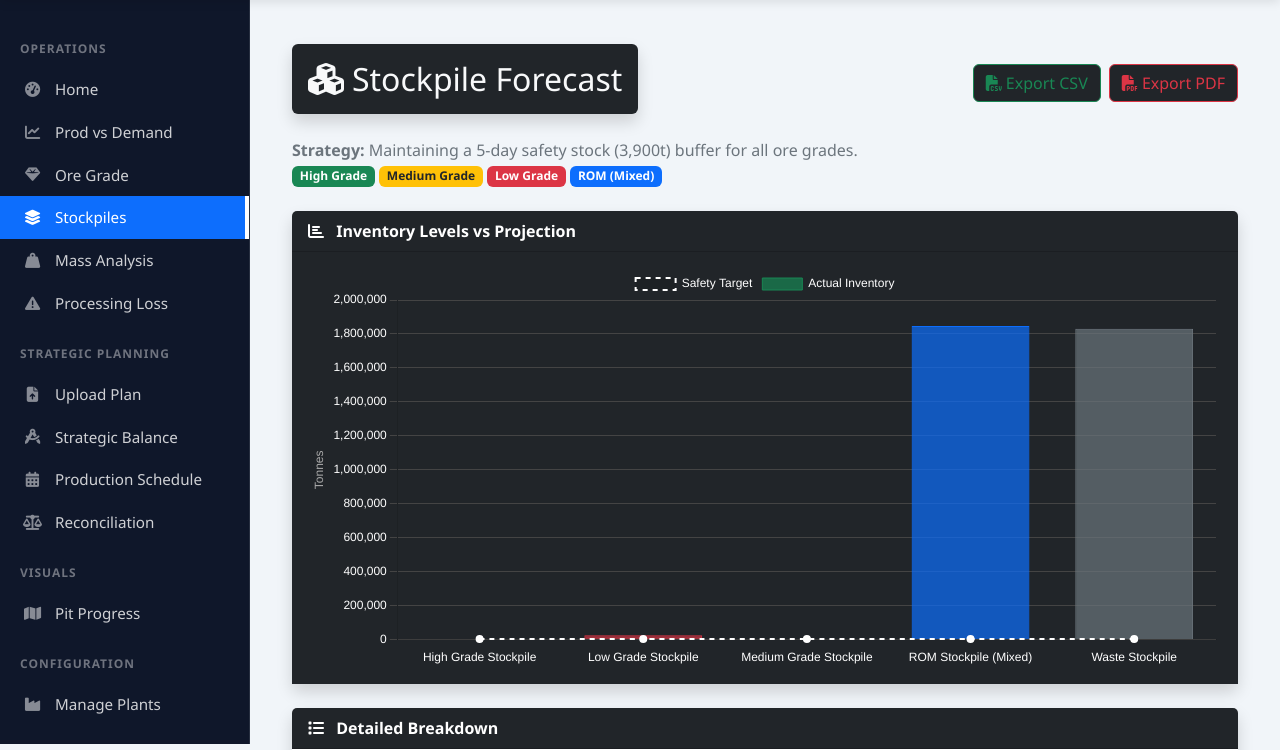
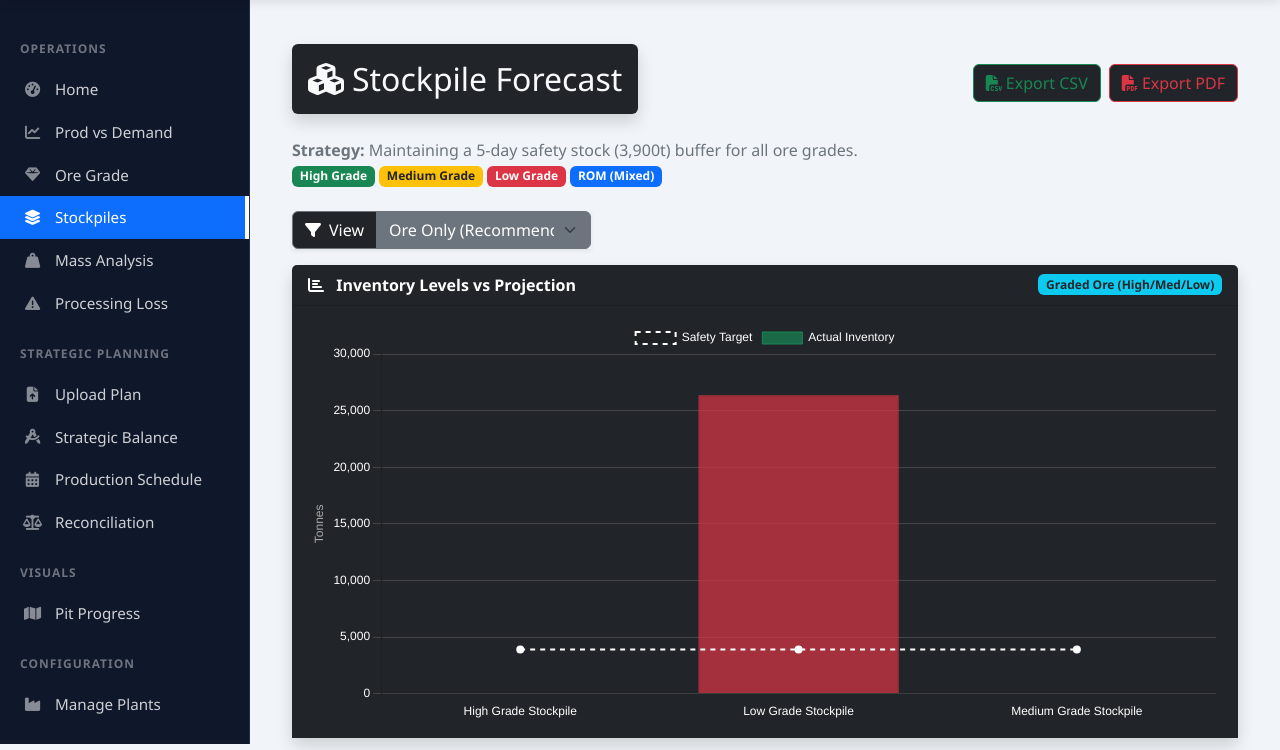
Before and after one commit to AnotidaDube/mineplant_project, a Django app: page /dashboard/stockpile_forecast/ in a window 1280 px wide. Shown: the part 56-806 px from the top of the page. Run offline with Django 5.2, Linux system fonts and the light colour scheme; data comes from the database, SQL or seed files in the repository; both versions use the stored data as it was after the commit; some libraries are stand-ins or nearby versions.

Commit message:
added clear tracking of stockpiles

```diff
--- a/dashboard/templates/dashboard/base.html
+++ b/dashboard/templates/dashboard/base.html
@@ -197,7 +197,7 @@
 
             <div class="sidebar-heading">Configuration</div>
 
-            <a class="nav-link {% if request.resolver_match.url_name == 'manage-plants' %}active{% endif %}" href="{% url 'manage-plants' %}">
+            <a class="nav-link {% if request.resolver_match.url_name == 'manage_plants' %}active{% endif %}" href="{% url 'manage_plants' %}">
                 <i class="fas fa-industry"></i> Manage Plants
             </a>
 
--- a/dashboard/templates/dashboard/stockpile_forecast.html
+++ b/dashboard/templates/dashboard/stockpile_forecast.html
@@ -33,9 +33,25 @@
         <span class="badge bg-primary">ROM (Mixed)</span>
     </p>
 
+    <div class="row mb-3">
+        <div class="col-md-4">
+            <div class="input-group shadow-sm">
+                <label class="input-group-text bg-dark text-white border-secondary" for="stockpileFilter">
+                    <i class="fas fa-filter me-2"></i> View
+                </label>
+                <select id="stockpileFilter" class="form-select bg-secondary text-white border-secondary" onchange="updateChartFilter()">
+                    <option value="all">Show All Stockpiles</option>
+                    <option value="ore_only" selected>Ore Only (Recommended)</option>
+                    <option value="waste_only">Waste Only</option>
+                </select>
+            </div>
+        </div>
+    </div>
+
     <div class="card shadow mb-4 border-0">
-        <div class="card-header bg-dark text-white fw-bold">
-            <i class="fas fa-chart-bar me-2"></i> Inventory Levels vs Projection
+        <div class="card-header bg-dark text-white fw-bold d-flex justify-content-between align-items-center">
+            <span><i class="fas fa-chart-bar me-2"></i> Inventory Levels vs Projection</span>
+            <span id="chartLabel" class="badge bg-info text-dark">Ore Only</span>
         </div>
         <div class="card-body bg-dark">
             <div id="chartContainer" style="position: relative; height: 400px;">
@@ -90,34 +106,96 @@
 </div>
 
 <script src="https://cdn.jsdelivr.net/npm/chart.js"></script>
+<script src="https://cdn.jsdelivr.net/npm/chart.js"></script>
 <script>
+let myChart = null; // Store chart instance globally
+
+// 1. Capture Full Data from Django
+// We iterate through the list to build a JS Array of Objects
+const fullData = [
+    {% for s in stockpile_data %}
+    {
+        name: "{{ s.name }}",
+        actual: {{ s.current_tonnage }},
+        target: {{ s.projected_tonnage }},
+        grade: {{ s.grade|default:0 }},
+        color: "{{ s.color }}",
+        border: "{{ s.border }}"
+    },
+    {% endfor %}
+];
+
 document.addEventListener('DOMContentLoaded', () => {
+    // Default to "Ore Only" on load to solve the squashing issue
+    updateChartFilter();
+});
+
+function updateChartFilter() {
+    const filterType = document.getElementById('stockpileFilter').value;
+    const labelBadge = document.getElementById('chartLabel');
+
+    let filteredData = [];
+
+    // Filtering Logic
+    if (filterType === 'all') {
+        // Show EVERYTHING (including ROM and Waste)
+        filteredData = fullData;
+        labelBadge.innerText = "All Stockpiles";
+        labelBadge.className = "badge bg-secondary";
+
+    } else if (filterType === 'ore_only') {
+        // NEW LOGIC: Exclude Waste AND ROM/Mixed
+        // This removes the 1.8M tonne giant so the chart zooms in on the Graded Ore
+        filteredData = fullData.filter(item =>
+            !item.name.toLowerCase().includes('waste') &&
+            !item.name.toLowerCase().includes('rom') &&
+            !item.name.toLowerCase().includes('mixed')
+        );
+        labelBadge.innerText = "Graded Ore (High/Med/Low)";
+        labelBadge.className = "badge bg-info text-dark";
+
+    } else if (filterType === 'waste_only') {
+        // Show Waste Only
+        filteredData = fullData.filter(item => item.name.toLowerCase().includes('waste'));
+        labelBadge.innerText = "Waste Only";
+        labelBadge.className = "badge bg-secondary";
+    }
+
+    renderChart(filteredData);
+}
+
+function renderChart(data) {
     const ctx = document.getElementById('stockpileChart').getContext('2d');
 
-    // Load data from Django context
-    const stockpileNames = {{ stockpile_names_json|safe }};
-    const actualTonnage = {{ actual_tonnage_json|safe }};
-    const projectedTonnage = {{ projected_tonnage_json|safe }};
-    const chartColors = {{ chart_colors_json|safe }};
-    const chartBorders = {{ chart_borders_json|safe }};
+    // Destroy old chart to prevent "flickering" or overlapping
+    if (myChart) {
+        myChart.destroy();
+    }
 
-    new Chart(ctx, {
+    // Map data for Chart.js
+    const labels = data.map(d => d.name);
+    const actuals = data.map(d => d.actual);
+    const targets = data.map(d => d.target);
+    const colors = data.map(d => d.color);
+    const borders = data.map(d => d.border);
+
+    myChart = new Chart(ctx, {
         type: 'bar',
         data: {
-            labels: stockpileNames,
+            labels: labels,
             datasets: [
                 {
                     label: 'Actual Inventory',
-                    data: actualTonnage,
-                    backgroundColor: chartColors, // Dynamic Colors
-                    borderColor: chartBorders,
+                    data: actuals,
+                    backgroundColor: colors,
+                    borderColor: borders,
                     borderWidth: 1,
                     order: 1
                 },
                 {
                     label: 'Safety Target',
-                    data: projectedTonnage,
-                    type: 'line', // Show target as a line overlay
+                    data: targets,
+                    type: 'line',
                     borderColor: '#ffffff',
                     borderDash: [5, 5],
                     pointBackgroundColor: '#ffffff',
@@ -132,16 +210,17 @@ document.addEventListener('DOMContentLoaded', () => {
             responsive: true,
             maintainAspectRatio: false,
             plugins: {
-                legend: {
-                    labels: { color: '#ffffff' }
-                },
+                legend: { labels: { color: '#ffffff' } },
                 tooltip: {
                     callbacks: {
                         afterBody: function(context) {
                             const idx = context[0].dataIndex;
-                            const diff = actualTonnage[idx] - projectedTonnage[idx];
-                            const label = diff >= 0 ? "Surplus" : "Deficit";
-                            return `${label}: ${diff.toLocaleString()} t`;
+                            const item = data[idx];
+                            const diff = item.actual - item.target;
+                            return [
+                                `Grade: ${item.grade.toFixed(2)} g/t`,
+                                `${diff >= 0 ? "Surplus" : "Deficit"}: ${diff.toLocaleString()} t`
+                            ];
                         }
                     }
                 }
@@ -160,7 +239,7 @@ document.addEventListener('DOMContentLoaded', () => {
             }
         }
     });
-});
+}
 
 // --- CSV Export Function ---
 function exportStockpileCSV() {
--- a/dashboard/urls.py
+++ b/dashboard/urls.py
@@ -51,7 +51,7 @@ urlpatterns = [
     path('export-pdf/', views.export_pdf, name='export-pdf'),
     path("pit-data/", views.pit_data, name="pit-data"),
     path('pit-map/', views.pit_map_view, name='pit_map'),
-    path('manage_plants/', views.manage_plants, name='manage-plants'),
+    path('manage_plants/', views.manage_plants, name='manage_plants'),
 
     #planning tool
     path('planning/', views.planning_dashboard, name='planning_dashboard'),
--- a/dashboard/views.py
+++ b/dashboard/views.py
@@ -154,13 +154,16 @@ def mine_plant_dashboard(request):
 from django.core.serializers.json import DjangoJSONEncoder
 
 def production_vs_demand_view(request):
-    # AJAX Handler for Chart & Table
+    """
+    Dashboard showing Production vs Demand with Stripping Ratio Analysis.
+    """
+    # 1. AJAX Handler for Chart & Table (Data Fetch)
     if request.headers.get("x-requested-with") == "XMLHttpRequest":
 
-        # We fetch extra fields for the Grade Variance calculation
+        # Fetch detailed data for JS processing
         prod_data = list(ProductionRecord.objects.values(
             'timestamp', 'tonnage', 'material_type', 'grade',
-            'mine_phase__expected_grade' # Fetch the expected grade from the related Pit
+            'mine_phase__expected_grade'
         ))
         demand_data = list(PlantDemand.objects.values('timestamp', 'required_tonnage'))
 
@@ -170,14 +173,44 @@ def production_vs_demand_view(request):
         }
         return JsonResponse(data, safe=False, encoder=DjangoJSONEncoder)
 
-    # Standard Page Load
+    # 2. Standard Page Load (Server-Side Calculations for Summary Cards)
     recent_production = ProductionRecord.objects.select_related('plant', 'mine_phase').order_by('-timestamp')[:20]
     recent_demand = PlantDemand.objects.select_related('plant').order_by('-timestamp')[:20]
 
+    # --- STRIPPING RATIO ANALYSIS ---
+    # Calculate Total Ore vs Total Waste
+    total_ore = ProductionRecord.objects.filter(material_type='ore').aggregate(Sum('tonnage'))['tonnage__sum'] or 0
+    total_waste = ProductionRecord.objects.filter(material_type='waste').aggregate(Sum('tonnage'))['tonnage__sum'] or 0
+    total_demand = PlantDemand.objects.aggregate(Sum('required_tonnage'))['required_tonnage__sum'] or 0
+
+    # Calculate Ratio (Waste / Ore)
+    if total_ore > 0:
+        stripping_ratio = total_waste / total_ore
+    else:
+        stripping_ratio = 0.0
+
+    # Determine Traffic Light Status
+    if stripping_ratio > 10:
+        sr_color = "danger"   # Red (Critical)
+        sr_msg = "CRITICAL: Optimization Required"
+    elif stripping_ratio > 5:
+        sr_color = "warning"  # Yellow (Warning)
+        sr_msg = "WARNING: Moderate Dilution Risk"
+    else:
+        sr_color = "success"  # Green (Optimal)
+        sr_msg = "OPTIMAL: Viable Operation"
+
     context = {
         "page_title": "Production vs Demand",
-        "total_production": ProductionRecord.objects.filter(material_type='ore').aggregate(Sum('tonnage'))['tonnage__sum'] or 0,
-        "total_demand": PlantDemand.objects.aggregate(Sum('required_tonnage'))['required_tonnage__sum'] or 0,
+        "total_production": total_ore, # We treat 'Total Production' as Ore for the main card
+        "total_waste": total_waste,    # Added for context if needed
+        "total_demand": total_demand,
+
+        # New Analysis Context
+        "stripping_ratio": round(stripping_ratio, 2),
+        "sr_color": sr_color,
+        "sr_msg": sr_msg,
+
         "recent_production": recent_production,
         "recent_demand": recent_demand,
     }
@@ -213,10 +246,17 @@ def ore_grade_tonnage_view(request):
     return render(request, 'dashboard/ore_grade_tonnage.html', context)
 
 
+import json
+from django.shortcuts import render, redirect
+from .models import Stockpile
+from .forms import StockpileForm
+
 def stockpile_forecast(request):
     """
     View for Stockpile levels with Method A (Safety Stock) enforcement.
-    """
+    Sends ALL data to the template, allowing the user to filter via JavaScript.
+    """
+    # 1. Fetch ALL Stockpiles (We do not filter here anymore)
     stockpiles = Stockpile.objects.all().order_by('name')
 
     # METHOD A CONFIGURATION:
@@ -224,8 +264,6 @@ def stockpile_forecast(request):
     SAFETY_STOCK_TARGET = 3900
 
     stockpile_data = []
-    chart_colors = []
-    chart_borders = []
 
     for s in stockpiles:
         # 1. Enforce Method A Logic
@@ -236,7 +274,8 @@ def stockpile_forecast(request):
         variance = s.current_tonnage - target
         variance_pct = (variance / target * 100) if target > 0 else 0
 
-        # 2. Professional Color Coding
+        # 2. Professional Color Coding (Passed to JS)
+        # We assign colors here so they stay consistent regardless of sorting
         if 'High' in s.name:
             color = 'rgba(25, 135, 84, 0.7)'     # Green
             border = 'rgba(25, 135, 84, 1)'
@@ -253,25 +292,21 @@ def stockpile_forecast(request):
             color = 'rgba(13, 110, 253, 0.7)'    # Blue (ROM/Mixed)
             border = 'rgba(13, 110, 253, 1)'
 
-        chart_colors.append(color)
-        chart_borders.append(border)
-
         stockpile_data.append({
             'name': s.name,
             'current_tonnage': s.current_tonnage,
-            'projected_tonnage': target, # Use the "Method A" target
+            'projected_tonnage': target,
             'grade': s.grade,
             'variance': round(variance, 0),
             'variance_percent': round(variance_pct, 1),
+            'color': color,
+            'border': border
         })
 
+    # We pass the raw list of dicts to the template
+    # The template will convert this to a JS Object for filtering
     context = {
         "stockpile_data": stockpile_data,
-        "stockpile_names_json": json.dumps([s['name'] for s in stockpile_data]),
-        "actual_tonnage_json": json.dumps([s['current_tonnage'] for s in stockpile_data]),
-        "projected_tonnage_json": json.dumps([s['projected_tonnage'] for s in stockpile_data]),
-        "chart_colors_json": json.dumps(chart_colors),
-        "chart_borders_json": json.dumps(chart_borders),
     }
     return render(request, 'dashboard/stockpile_forecast.html', context)
 
```
Also changed, not shown: dashboard/templates/dashboard/production_vs_demand.html (+36 -6 lines), db.sqlite3, 1 other file.
